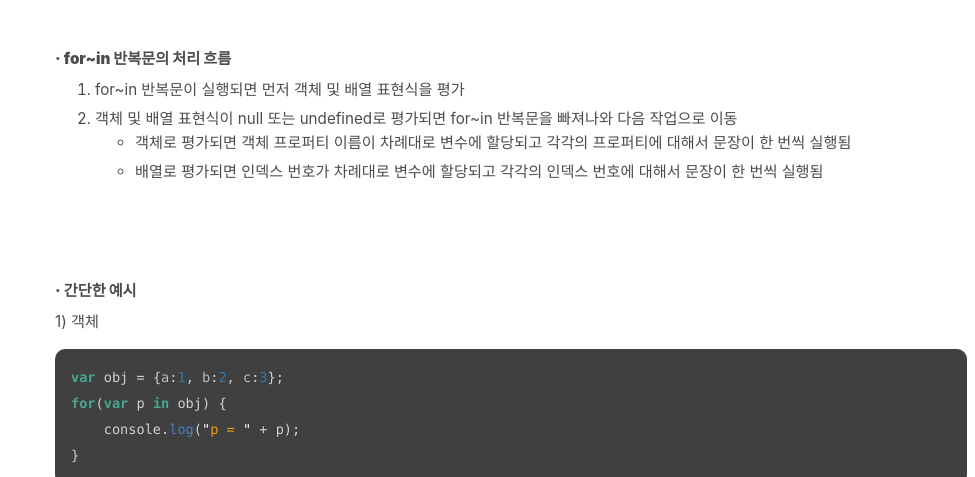
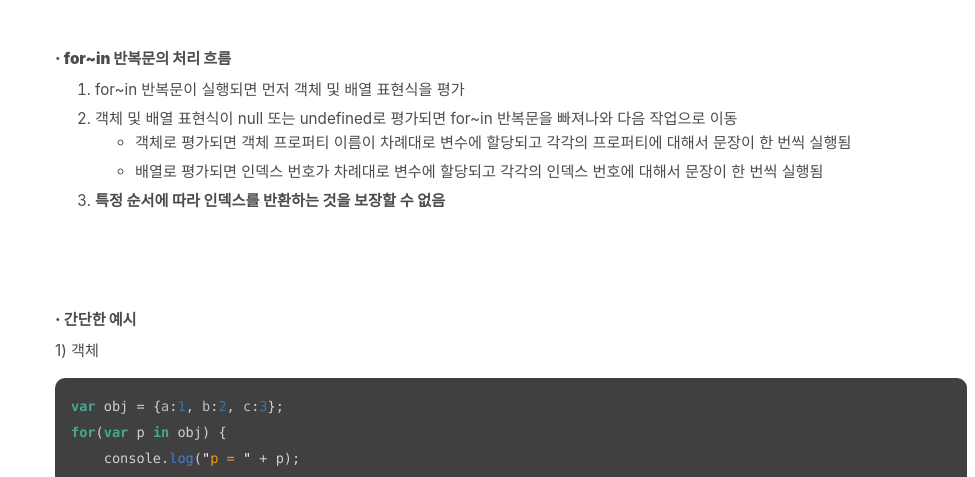
Before and after one commit to absolutelyfullycapable/absolutelyfullycapable.github.io, a Jekyll site: the page built from _posts/2020-10-27-javascript-loop.md, in a window 1280 px wide and 900 px high, scrolled down 5365 px, cut to the strip 69-546 px from the top of the window. Shown: the whole strip, without its empty margins (305-1280 px from the left). Built offline with Jekyll 4.4.1, drawn with Linux system fonts in a browser that asks for light colours; comment, search, counter and statistics services are not loaded.

Commit message:
Update 2020-10-27-javascript-loop.md

```diff
--- a/_posts/2020-10-27-javascript-loop.md
+++ b/_posts/2020-10-27-javascript-loop.md
@@ -190,6 +190,7 @@ for(var num in arr) {
 2. 객체 및 배열 표현식이 null 또는 undefined로 평가되면 for~in 반복문을 빠져나와 다음 작업으로 이동
 	- 객체로 평가되면 객체 프로퍼티 이름이 차례대로 변수에 할당되고 각각의 프로퍼티에 대해서 문장이 한 번씩 실행됨
 	- 배열로 평가되면 인덱스 번호가 차례대로 변수에 할당되고 각각의 인덱스 번호에 대해서 문장이 한 번씩 실행됨
+3. **특정 순서에 따라 인덱스를 반환하는 것을 보장할 수 없음**
 
 <br>
 <br>
```
